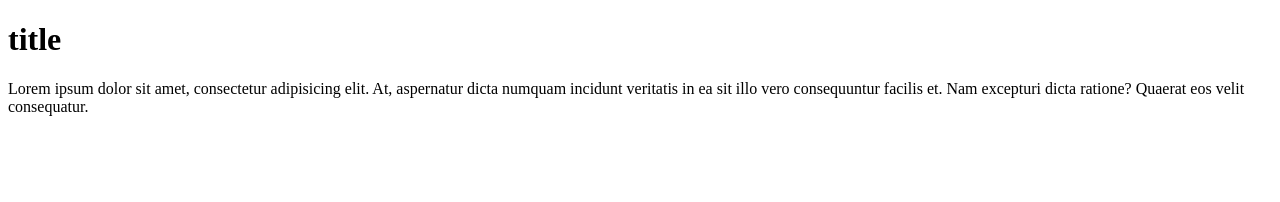
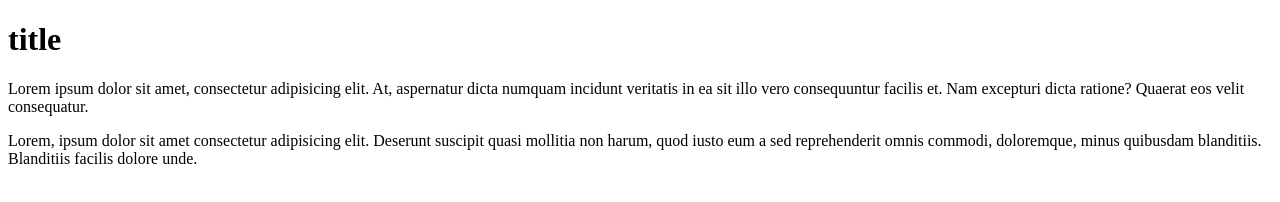
Before and after one commit to HHToothpick/cssproject1, a plain HTML site: page index.html in a window 1280 px wide. Drawn offline with Linux system fonts and the light colour scheme.

Commit message:
Update index.html

```diff
--- a/index.html
+++ b/index.html
@@ -8,5 +8,6 @@
 <body>
     <h1>title</h1>
     <p>Lorem ipsum dolor sit amet, consectetur adipisicing elit. At, aspernatur dicta numquam incidunt veritatis in ea sit illo vero consequuntur facilis et. Nam excepturi dicta ratione? Quaerat eos velit consequatur.</p>
+    <p>Lorem, ipsum dolor sit amet consectetur adipisicing elit. Deserunt suscipit quasi mollitia non harum, quod iusto eum a sed reprehenderit omnis commodi, doloremque, minus quibusdam blanditiis. Blanditiis facilis dolore unde.</p>
 </body>
 </html>
```
